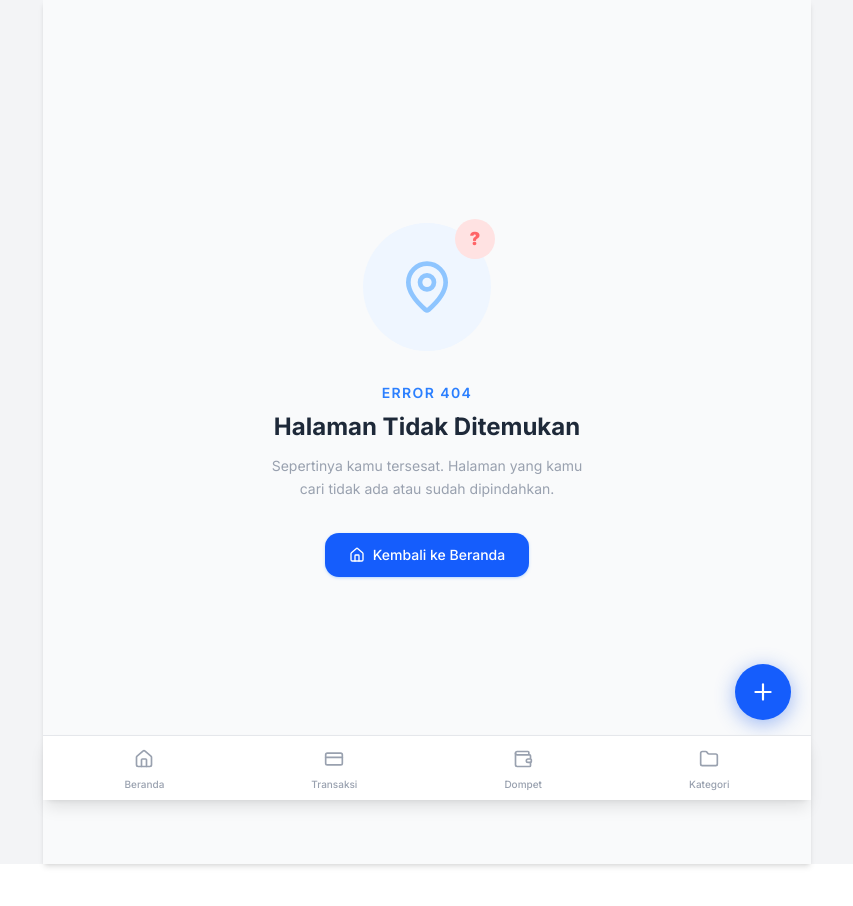
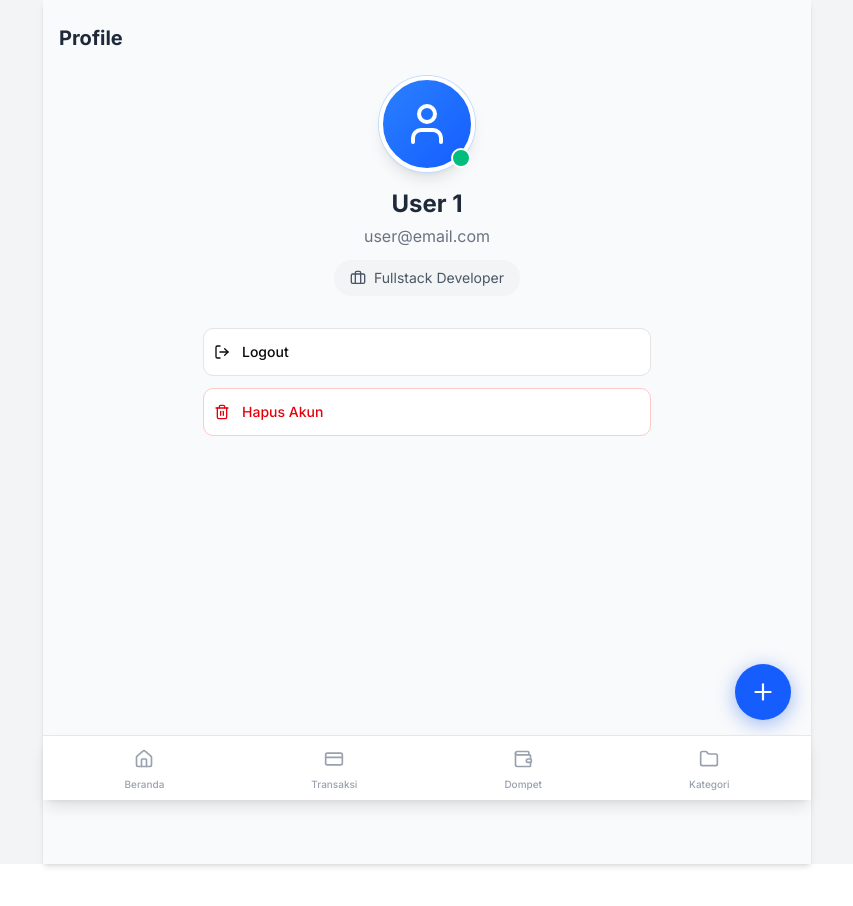
Before and after one commit to Aramdhann/dompet-kita, a Next.js app: page /profile in a window 1280 px wide. Before the commit this address had no page. Shown: the top 906 px of the page, without its empty margins (213-1066 px from the left). Built offline with nearby package versions, Linux system fonts and the light colour scheme.

Commit message:
feat: defail profile page dan delete account

```diff
--- /dev/null
+++ b/app/profile/page.tsx
@@ -0,0 +1,81 @@
+'use client';
+
+import { useState } from 'react';
+import { User, Briefcase, LogOut, Trash2 } from 'lucide-react';
+import { Button } from '@/components/ui/button';
+import { SlideToConfirmModal } from '@/components/modals/slide-to-confirm-modal';
+import { currentUser } from '@/models/user';
+
+export default function ProfilePage() {
+  const [deleteModalOpen, setDeleteModalOpen] = useState(false);
+
+  const handleDeleteAccount = () => {
+    console.log('Account deleted');
+  };
+
+  const handleLogout = () => {
+    console.log('Logged out');
+  };
+
+  return (
+    <>
+      <div className="flex flex-col min-h-screen px-4 py-6">
+        <h1 className="text-xl font-bold text-gray-800 mb-6">Profile</h1>
+
+        <div className="flex flex-col items-center mb-8">
+          <div className="relative mb-4">
+            <div
+              className={`w-24 h-24 rounded-full bg-gradient-to-br ${currentUser.avatarColor} text-white flex items-center justify-center shadow-lg border-4 border-white ring-1 ring-blue-200`}
+            >
+              <User className="w-12 h-12" />
+            </div>
+            {currentUser.isOnline && (
+              <div className="absolute bottom-1 right-1 w-5 h-5 bg-emerald-500 rounded-full border-2 border-white" />
+            )}
+          </div>
+
+          <h2 className="text-2xl font-bold text-gray-800 mb-1">
+            {currentUser.name}
+          </h2>
+          <p className="text-gray-500 mb-1">{currentUser.email}</p>
+
+          <div className="flex items-center gap-2 text-gray-600 bg-gray-100 px-4 py-2 rounded-full mt-2">
+            <Briefcase className="w-4 h-4" />
+            <span className="text-sm">{currentUser.profession}</span>
+          </div>
+        </div>
+
+        <div className="space-y-3 w-full max-w-md mx-auto">
+          <Button
+            variant="outline"
+            className="w-full justify-start gap-3 h-12"
+            onClick={handleLogout}
+          >
+            <LogOut className="w-5 h-5" />
+            <span>Logout</span>
+          </Button>
+
+          <Button
+            variant="outline"
+            className="w-full justify-start gap-3 h-12 text-red-600 border-red-200 hover:bg-red-50 hover:border-red-300"
+            onClick={() => setDeleteModalOpen(true)}
+          >
+            <Trash2 className="w-5 h-5" />
+            <span>Hapus Akun</span>
+          </Button>
+        </div>
+      </div>
+
+      <SlideToConfirmModal
+        open={deleteModalOpen}
+        onOpenChange={setDeleteModalOpen}
+        title="Hapus Akun?"
+        description="Apakah Anda yakin ingin menghapus akun Anda? Semua data dompet, transaksi, dan kategori akan dihapus permanen."
+        onConfirm={handleDeleteAccount}
+        confirmText="Geser untuk hapus"
+        warningText="Tindakan ini tidak dapat dibatalkan"
+        type="delete"
+      />
+    </>
+  );
+}
--- a/components/dashboard.tsx
+++ b/components/dashboard.tsx
@@ -1,5 +1,6 @@
 'use client';
 
+import Link from 'next/link';
 import {
   TrendingUp,
   TrendingDown,
@@ -17,6 +18,7 @@ import {
   DropdownMenuTrigger,
 } from '@/components/ui/dropdown-menu';
 import { formatAmountWithPrefix } from '@/lib/format';
+import { currentUser } from '@/models/user';
 
 interface DashboardProps {
   visible: boolean;
@@ -26,26 +28,34 @@ interface DashboardProps {
 export function Dashboard({ visible, onToggle }: DashboardProps) {
   return (
     <>
-      <div className="flex items-center px-3 sm:px-5 py-3">
+      <div className="flex items-center justify-end px-3 sm:px-5 py-3">
         <DropdownMenu>
           <DropdownMenuTrigger asChild>
             <div className="flex items-center gap-2 cursor-pointer select-none outline-none">
+              <div className="text-right">
+                <p className="text-sm font-semibold text-gray-800">
+                  {currentUser.name}
+                </p>
+                <p className="text-xs text-gray-500">{currentUser.email}</p>
+              </div>
               <div className="relative">
-                <div className="w-9 h-9 rounded-full bg-linear-to-br from-blue-500 to-blue-600 text-white flex items-center justify-center shadow-sm border-2 border-white ring-1 ring-blue-200 hover:ring-2 hover:ring-blue-300 transition-all">
+                <div
+                  className={`w-9 h-9 rounded-full bg-linear-to-br ${currentUser.avatarColor} text-white flex items-center justify-center shadow-sm border-2 border-white ring-1 ring-blue-200 hover:ring-2 hover:ring-blue-300 transition-all`}
+                >
                   <User className="w-5 h-5" />
                 </div>
-                <div className="absolute bottom-0 right-0 w-3 h-3 bg-emerald-500 rounded-full border-2 border-white" />
-              </div>
-              <div className="text-left">
-                <p className="text-sm font-semibold text-gray-800">User 1</p>
-                <p className="text-xs text-gray-500">user@email.com</p>
+                {currentUser.isOnline && (
+                  <div className="absolute bottom-0 right-0 w-3 h-3 bg-emerald-500 rounded-full border-2 border-white" />
+                )}
               </div>
             </div>
           </DropdownMenuTrigger>
           <DropdownMenuContent align="end" className="w-48">
-            <DropdownMenuItem className="gap-2 cursor-pointer">
-              <UserCircle className="w-4 h-4" />
-              <span>Profile</span>
+            <DropdownMenuItem asChild>
+              <Link href="/profile" className="gap-2 cursor-pointer">
+                <UserCircle className="w-4 h-4" />
+                <span>Profile</span>
+              </Link>
             </DropdownMenuItem>
             <DropdownMenuItem className="gap-2 cursor-pointer text-red-500 focus:text-red-500 focus:bg-red-50">
               <LogOut className="w-4 h-4" />
--- /dev/null
+++ b/models/user.ts
@@ -0,0 +1,46 @@
+/**
+ * User Model
+ *
+ * Represents user accounts in the application
+ *
+ * Database Tables:
+ * - users (id, name, email, profession, avatar_color, avatar_initials, is_online, created_at, updated_at)
+ *
+ * Fields:
+ * - id: Primary key (auto-increment/UUID)
+ * - name: User's full name
+ * - email: User's email address
+ * - profession: User's profession/job title
+ * - avatarColor: Gradient color class for avatar
+ * - avatarInitials: User's initials for avatar
+ * - isOnline: Online status indicator
+ * - createdAt: Timestamp when account was created
+ * - updatedAt: Timestamp when profile was last updated
+ */
+export interface User {
+  id?: string;
+  name: string;
+  email: string;
+  profession: string;
+  avatarColor?: string;
+  avatarInitials?: string;
+  isOnline?: boolean;
+  createdAt?: Date;
+  updatedAt?: Date;
+}
+
+/**
+ * Sample user data
+ * This represents the currently logged-in user
+ */
+export const currentUser: User = {
+  id: 'user-1',
+  name: 'User 1',
+  email: 'user@email.com',
+  profession: 'Fullstack Developer',
+  avatarColor: 'from-blue-500 to-blue-600',
+  avatarInitials: 'U1',
+  isOnline: true,
+  createdAt: new Date('2026-01-15'),
+  updatedAt: new Date('2026-03-01'),
+};
```
